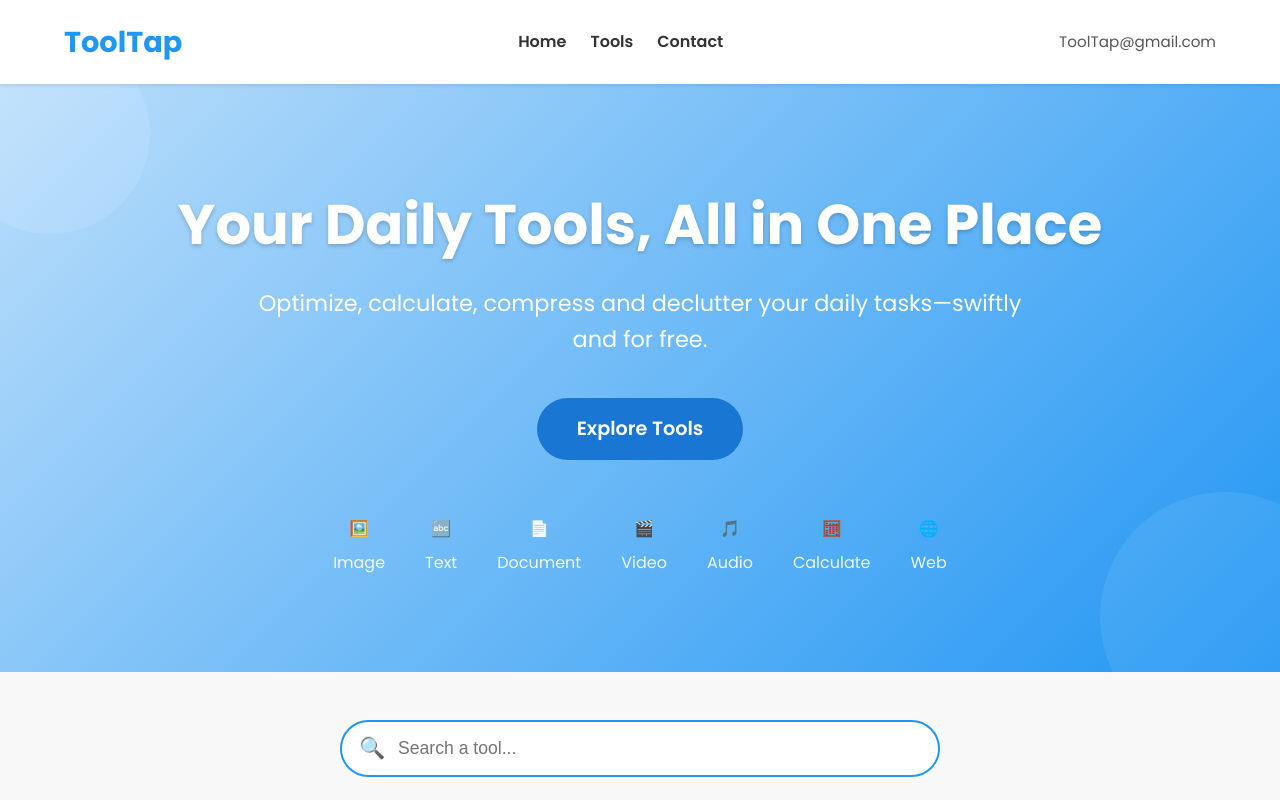
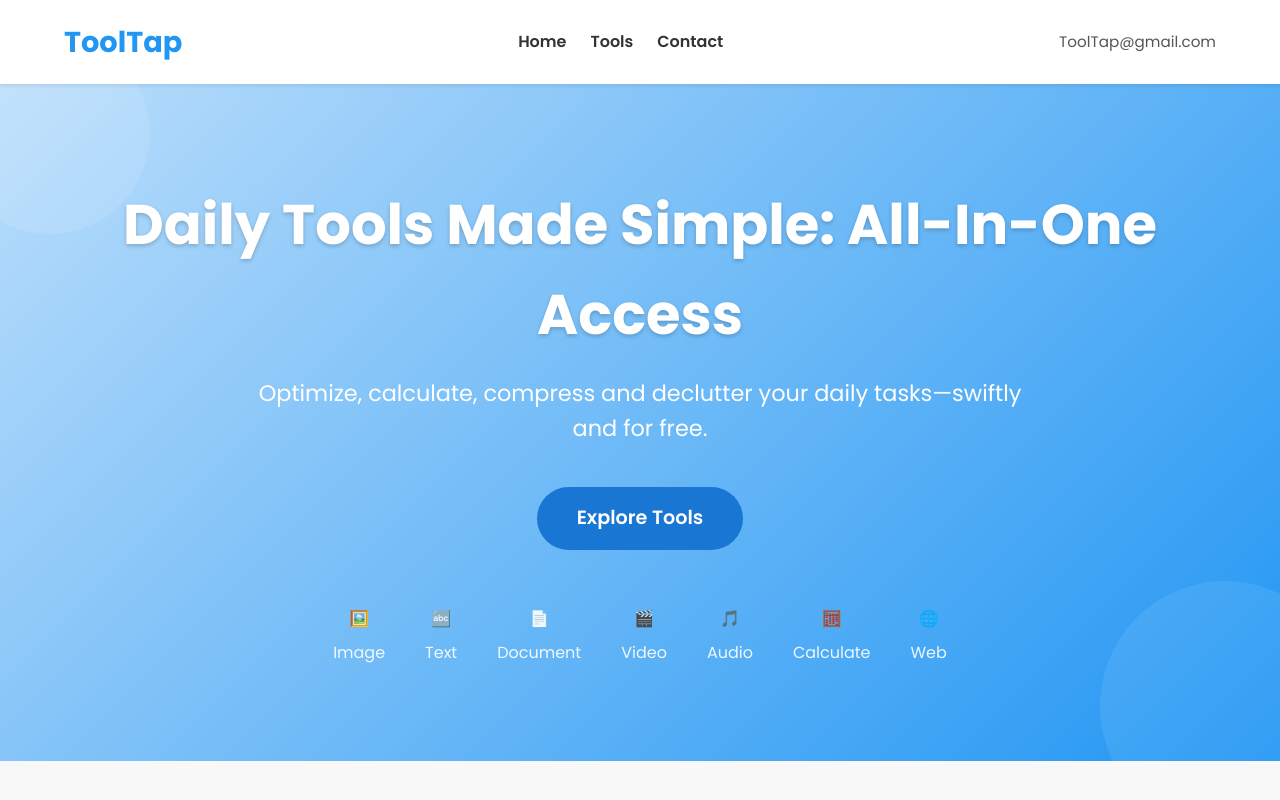
Before and after one commit to Tooltap5432/ToolTap, a plain HTML site: page index.html in a window 1280 px wide. Shown: the top 800 px of the page. Drawn offline with Linux system fonts and the light colour scheme.

Commit message:
Update index.html

```diff
--- a/index.html
+++ b/index.html
@@ -502,7 +502,7 @@
 
     <main>
         <section id="home" class="hero">
-            <h1>Your Daily Tools, All in One Place</h1>
+            <h1>Daily Tools Made Simple: All-In-One Access</h1>
             <p>Optimize, calculate, compress and declutter your daily tasks—swiftly and for free.</p>
             <a href="#tools" class="cta-button">Explore Tools</a>
             <div class="hero-icons">
```
